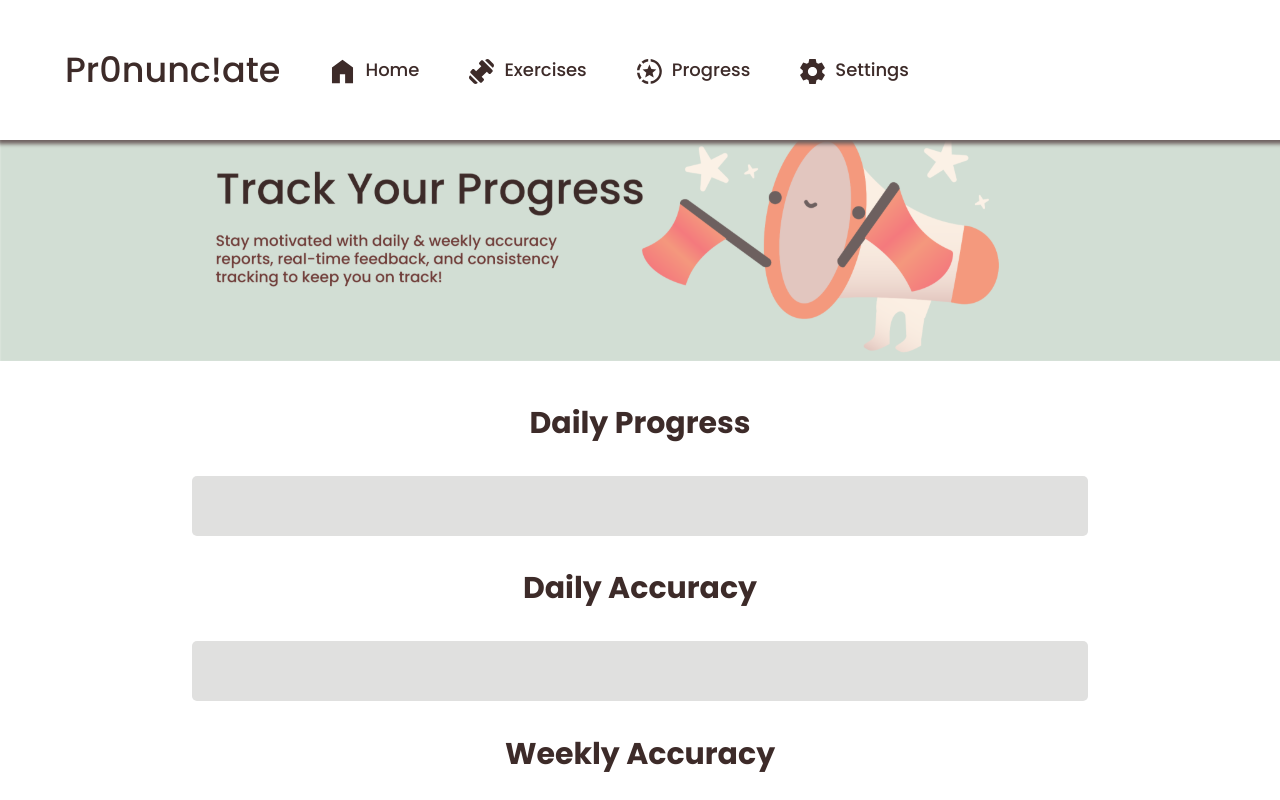
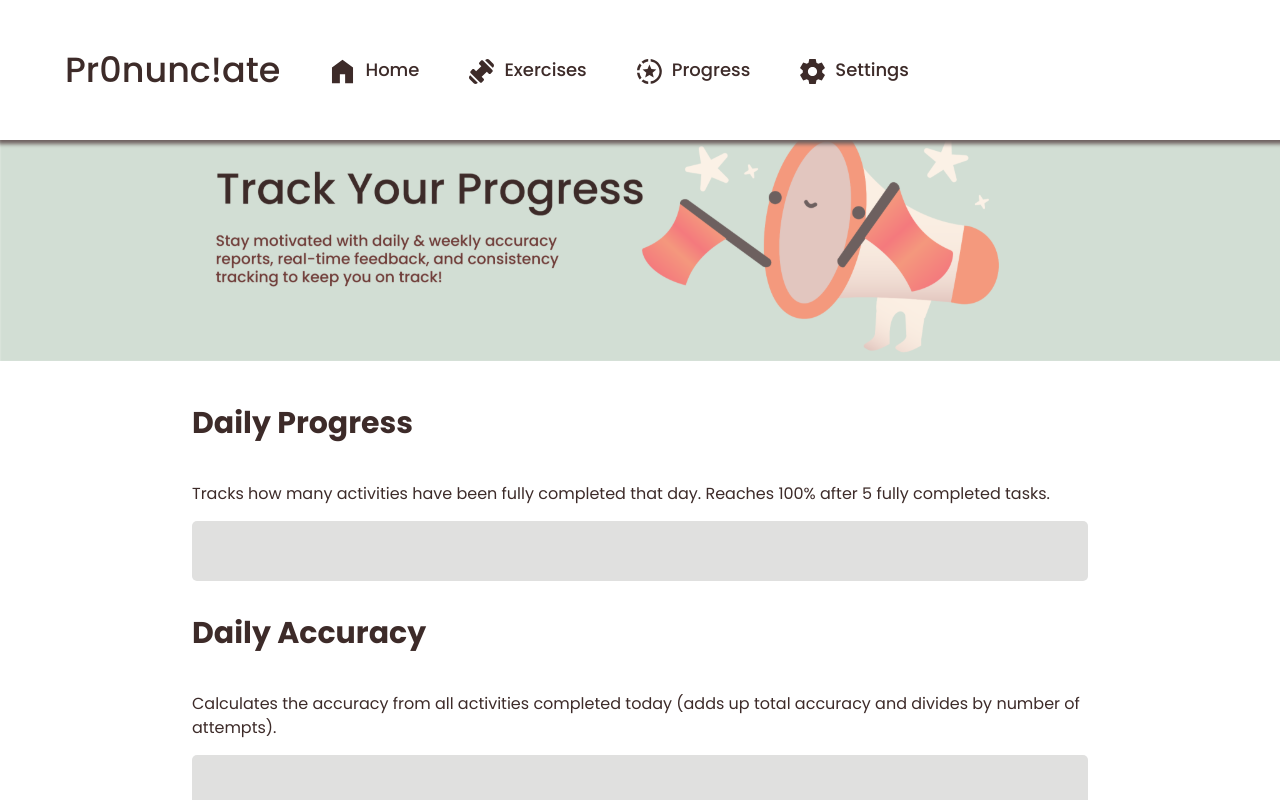
Before and after one commit to SecretariatV/Spoko, a React (Vite) app: page /progress in a window 1280 px wide. Shown: the top 800 px of the page. Built offline with nearby package versions, Linux system fonts and the light colour scheme; no server answers; sample sign-in values are in the browser's storage.

Commit message:
adding description of the daily progress

```diff
--- a/src/pages/Progress.jsx
+++ b/src/pages/Progress.jsx
@@ -14,25 +14,23 @@ function Progress() {
     <div style={styles.wrapper}>
       <img className="Banner" src={progressIcon} alt="Progress Banner" style={styles.banner} />
       <div style={styles.content}>
+
         <h1 className="progress-title">Daily Progress</h1>
+        <p style={styles.description}>Tracks how many activities have been fully completed that day. Reaches 100% after 5 fully completed tasks.</p>
         <div style={styles.container}>
-          <div style={{ ...styles.filler, width: `${points}%` }}>
-            {/* <span style={styles.label}>{points}%</span> */}
-          </div>
+          <div style={{ ...styles.filler, width: `${points}%` }}></div>
         </div>
 
         <h1 className="progress-title">Daily Accuracy</h1>
+        <p style={styles.description}>Calculates the accuracy from all activities completed today (adds up total accuracy and divides by number of attempts).</p>
         <div style={styles.container}>
-          <div style={{ ...styles.filler, width: `${averageAccuracy}%` }}>
-            {/* <span style={styles.label}>{averageAccuracy}%</span> */}
-          </div>
+          <div style={{ ...styles.filler, width: `${averageAccuracy}%` }}></div>
         </div>
 
         <h1 className="progress-title">Weekly Accuracy</h1>
+        <p style={styles.description}>Calculates the accuracy from all activities completed this week (adds up total accuracy and divides by number of attempts, then divides by 7).</p>
         <div style={styles.container}>
-          <div style={{ ...styles.filler, width: `${averageWeeklyAccuracy}%` }}>
-            {/* <span style={styles.label}>{averageWeeklyAccuracy}%</span> */}
-          </div>
+          <div style={{ ...styles.filler, width: `${averageWeeklyAccuracy}%` }}></div>
         </div>
       </div>
     </div>
@@ -56,8 +54,9 @@ const styles = {
   content: {
     display: "flex",
     flexDirection: "column",
-    alignItems: "center",
-    width: "100%",
+    alignItems: "flex-start",
+    width: "70%",
+    maxWidth: "1400px",
     padding: "20px 0",
   },
   container: {
@@ -65,8 +64,7 @@ const styles = {
     borderRadius: "5px",
     overflow: "hidden",
     height: "60px",
-    width: "70%", // Centered and adaptive width
-    maxWidth: "1400px",
+    width: "100%",
     margin: "10px 0"
   },
   filler: {
@@ -76,9 +74,11 @@ const styles = {
     lineHeight: "60px",
     transition: "width 0.5s ease-in-out"
   },
-  label: {
-    color: "white",
-    fontWeight: "bold"
+  description: {
+    textAlign: "left",
+    fontSize: "16px",
+    color: "#3D2B29",
+    marginBottom: "5px"
   }
 };
 
```
